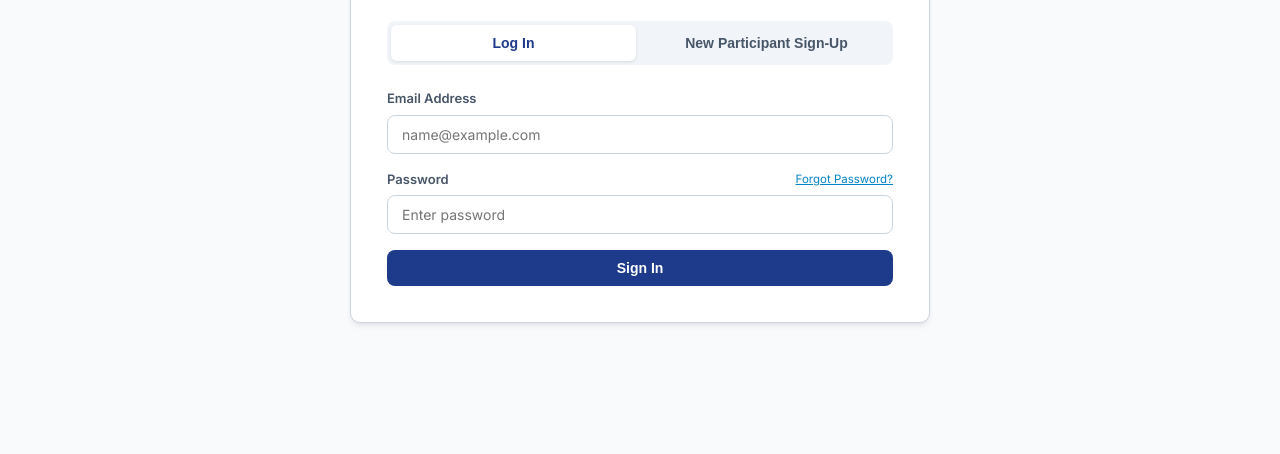
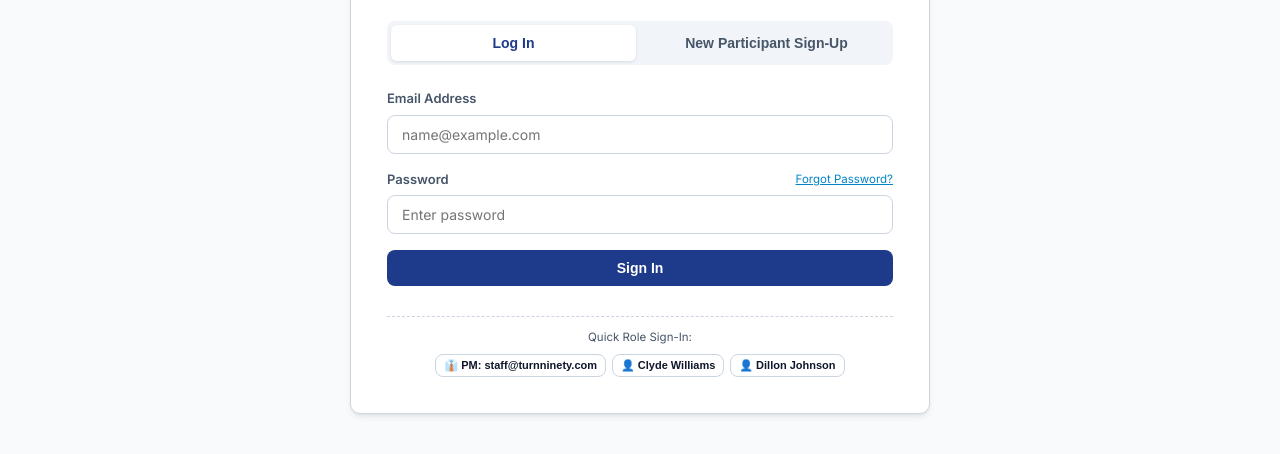
Before and after one commit to justinstarrclikevans-creator/audio-interview-lscmi, a website: page public/index.html in a window 1280 px wide. Shown: the part 222-676 px from the top of the page. Drawn offline with Linux system fonts and the light colour scheme.

Commit message:
feat: add quick login buttons for PM and participants on sign-in screen

```diff
--- a/public/index.html
+++ b/public/index.html
@@ -51,6 +51,15 @@
                         <input type="password" id="login-password" required placeholder="Enter password">
                     </div>
                     <button type="submit" class="btn btn-primary btn-block">Sign In</button>
+
+                    <div style="margin-top: 14px; padding-top: 12px; border-top: 1px dashed var(--border); text-align: center;">
+                        <span style="font-size: 11.5px; color: var(--slate); display: block; margin-bottom: 8px;">Quick Role Sign-In:</span>
+                        <div style="display: flex; gap: 6px; justify-content: center; flex-wrap: wrap;">
+                            <button type="button" class="btn btn-outline" style="font-size: 11px; padding: 4px 8px;" onclick="document.getElementById('login-email').value='staff@turnninety.com'; document.getElementById('login-password').value='T90dashboard';">👔 PM: staff@turnninety.com</button>
+                            <button type="button" class="btn btn-outline" style="font-size: 11px; padding: 4px 8px;" onclick="document.getElementById('login-email').value='clydewilliams@t90.com'; document.getElementById('login-password').value='3765Turn90';">👤 Clyde Williams</button>
+                            <button type="button" class="btn btn-outline" style="font-size: 11px; padding: 4px 8px;" onclick="document.getElementById('login-email').value='dillonjohnson@t90.com'; document.getElementById('login-password').value='3765Turn90';">👤 Dillon Johnson</button>
+                        </div>
+                    </div>
                 </form>
 
                 <!-- Registration Form -->
```
